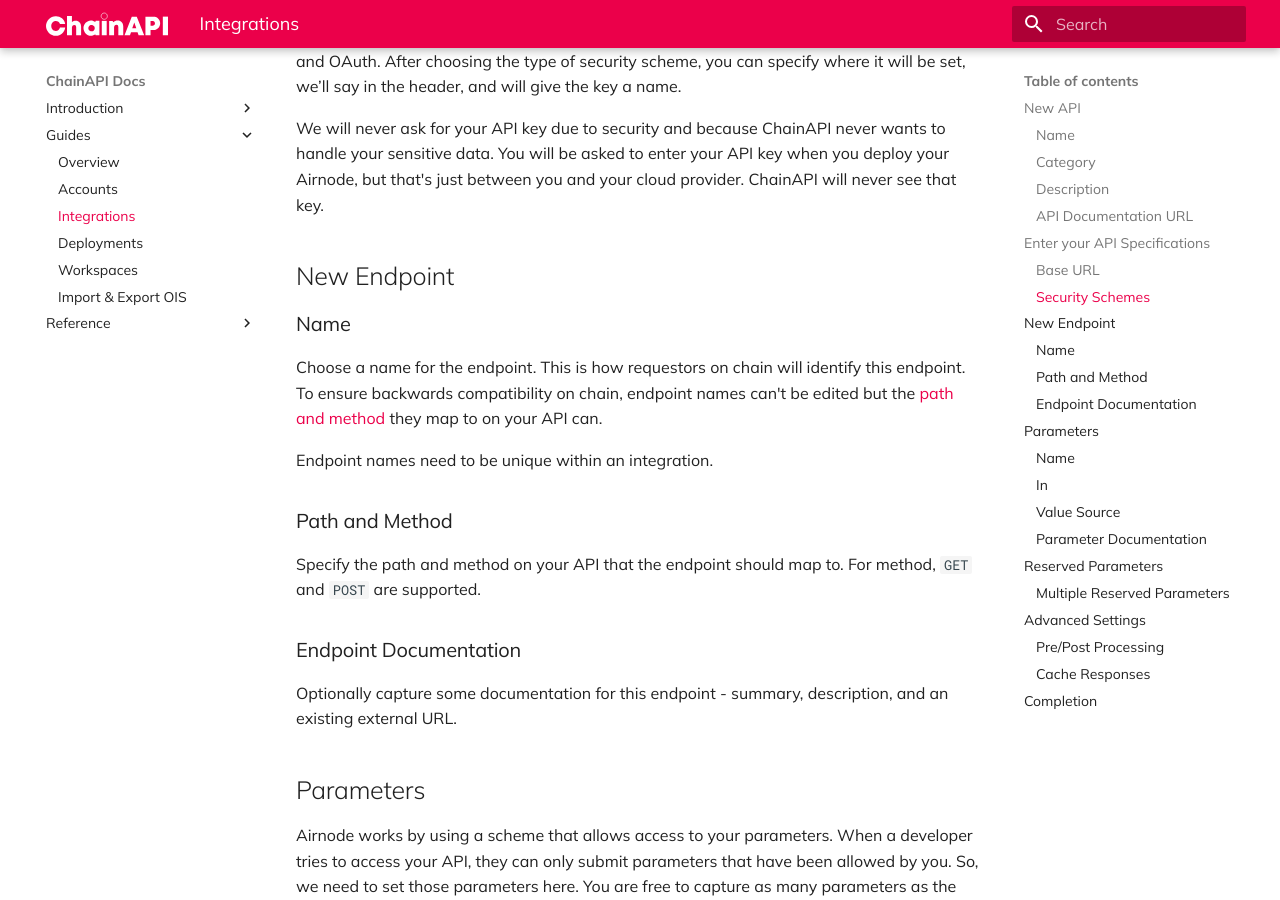
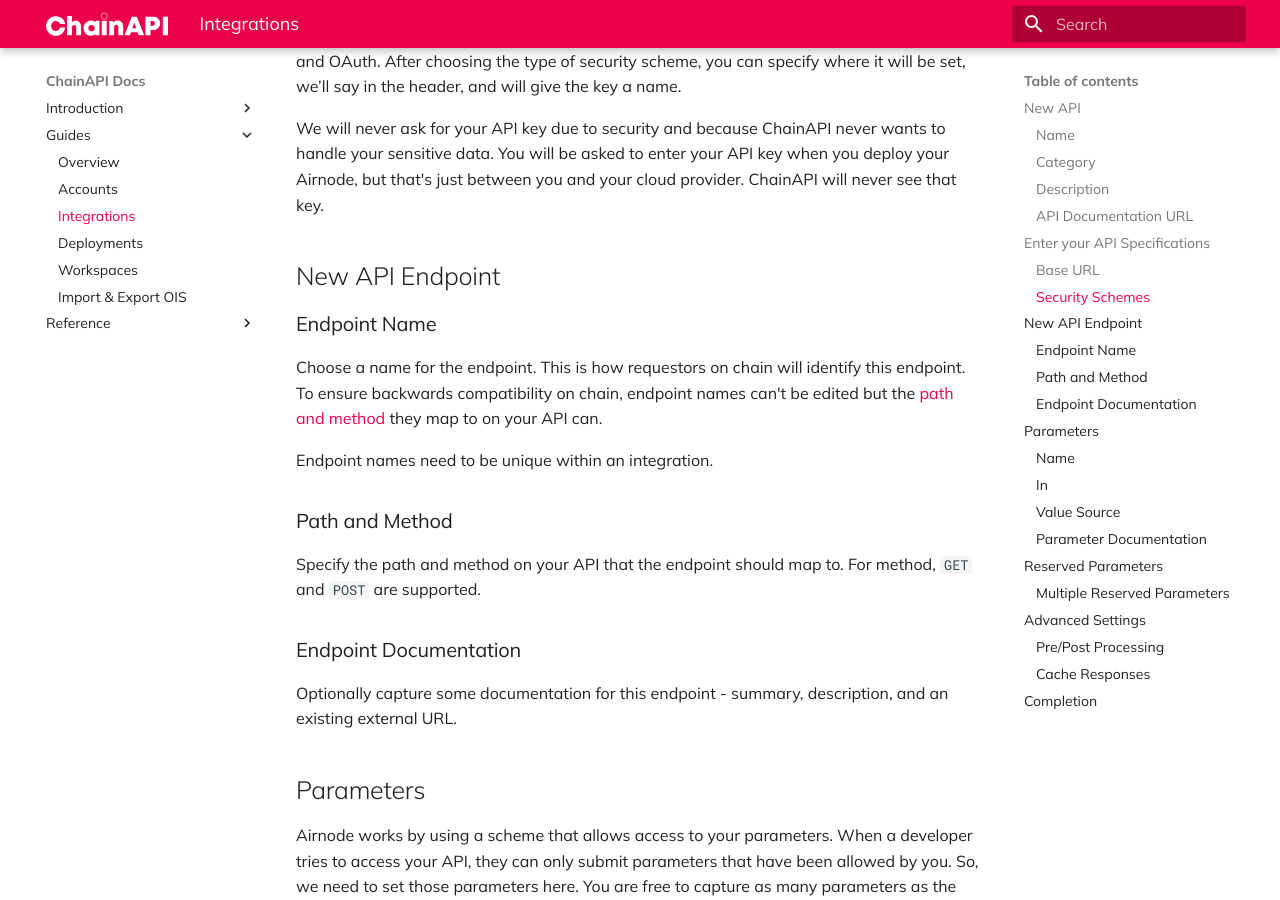
Before and after one commit to chainapi/chainapi-docs, an MkDocs documentation site: the page built from docs/guides/integrations.md, in a window 1280 px wide and 900 px high, scrolled down 1360 px. Built offline with MkDocs 1.6.1 and Material for MkDocs 9.7.7, drawn with Linux system fonts in a browser that asks for light colours.

Commit message:
Update headings

```diff
--- a/docs/guides/integrations.md
+++ b/docs/guides/integrations.md
@@ -64,9 +64,9 @@ wants to handle your sensitive data. You will be asked to enter your API key
 when you deploy your Airnode, but that's just between you and your cloud
 provider. ChainAPI will never see that key.
 
-## New Endpoint
+## New API Endpoint
 
-### Name
+### Endpoint Name
 
 Choose a name for the endpoint. This is how requestors on chain will identify this
 endpoint. To ensure backwards compatibility on chain, endpoint names can't be edited but
```
